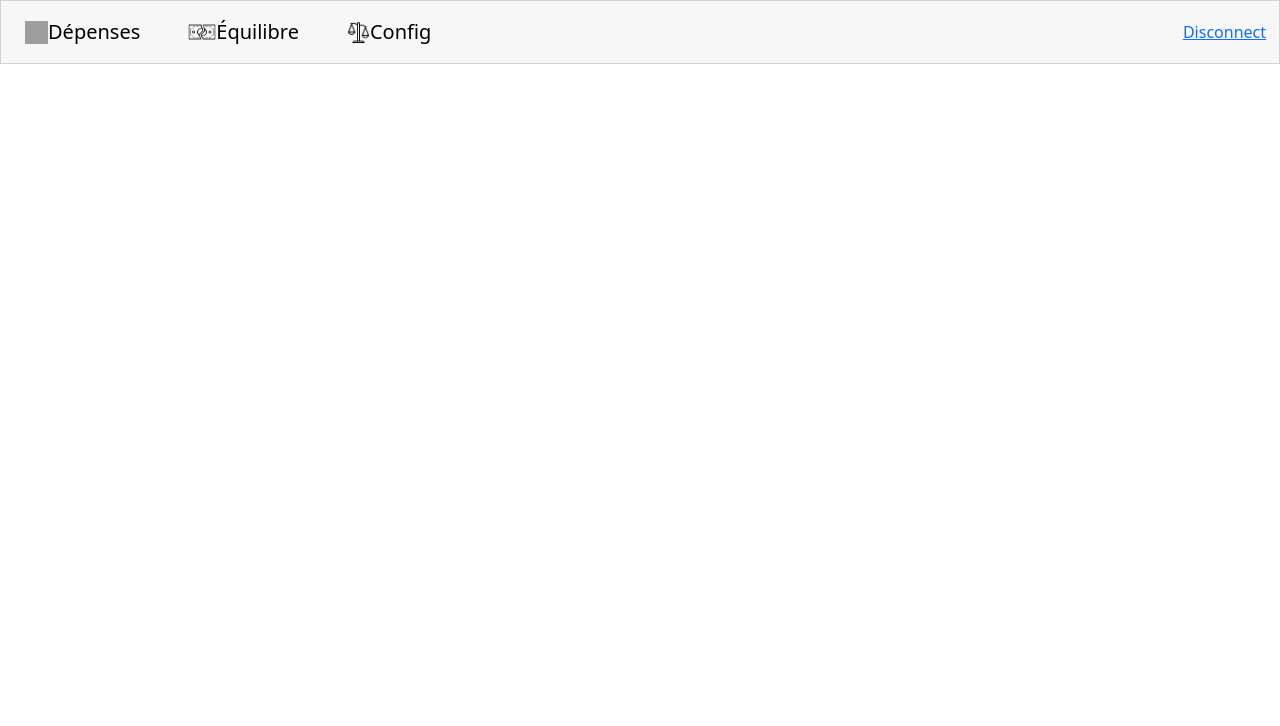
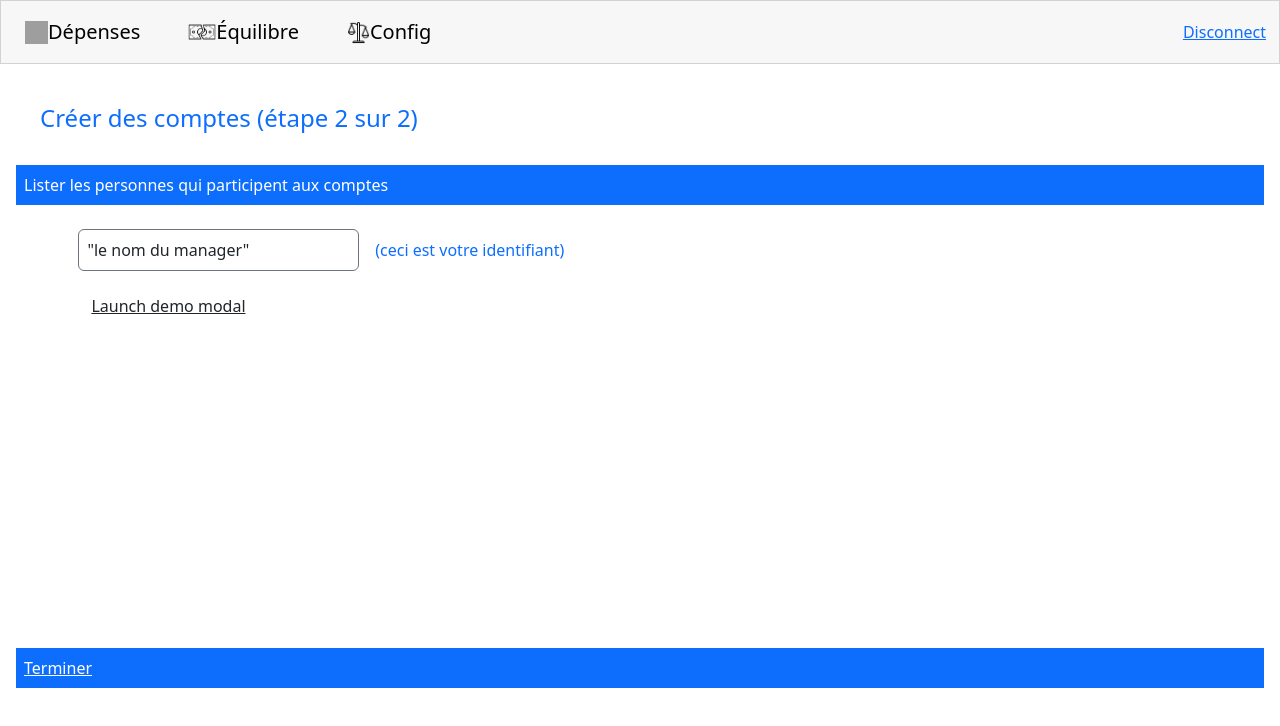
Before and after one commit to LouanFlamain/projetFullStack, a React (Create React App) app in the folder frontend/: page /createTenant in a window 1280 px wide. Shown: the top 726 px of the page. Built offline with nearby package versions, Linux system fonts and the light colour scheme; grey boxes are pictures that could not be loaded.

Commit message:
createTenant second step manager set up

```diff
--- a/frontend/src/App.js
+++ b/frontend/src/App.js
@@ -7,6 +7,7 @@ import Equilibre from "./pages/equilibre";
 import Depense from "./pages/depense";
 import Login from "./pages/login";
 import Register from "./pages/register";
+import CreateTenant from "./pages/createTenant";
 
 function App() {
   let test = true;
@@ -17,6 +18,7 @@ function App() {
           <Header />
           <Routes>
             <Route path="/login" element={<Login />} />
+            <Route path="/createTenant" element={<CreateTenant />} />
             <Route path="/register" element={<Register />} />
             <Route path="/config" element={<Config />} />
             <Route path="/depense" element={<Depense />} />
--- a/frontend/src/index.css
+++ b/frontend/src/index.css
@@ -7,3 +7,15 @@
   background-color: #d1d1d1;
   cursor: pointer;
 }
+
+.create-tenant {
+  height: 80vh;
+  display: flex;
+  flex-direction: column;
+}
+.create-tenant__content{
+  width: 90%;
+}
+.create-tenant__info {
+  gap: 1rem;
+}
--- /dev/null
+++ b/frontend/src/pages/createTenant.jsx
@@ -0,0 +1,56 @@
+import React from "react";
+import { Link } from "react-router-dom";
+
+export default function CreateTenant() {
+    const submit = (event) => {
+      event.preventDefault();
+    };
+    return (
+        <div className="create-tenant p-3">
+            <h1 className="h4 p-4 text-primary">Créer des comptes (étape 2 sur 2) </h1>
+            <div className="p-2 bg-primary">
+                <p className="mb-0 text-white">Lister les personnes qui participent aux comptes</p>
+            </div>
+
+
+            <div className="create-tenant__content pt-4 pb-2 mx-auto ">
+                <div className="d-flex flex-row align-items-center create-tenant__info">
+                    <p className="p-2 border border-secondary rounded mb-0 w-25">"le nom du manager"</p>
+                    <p className="mb-0 pl-2 text-primary">(ceci est votre identifiant)</p>
+                </div>
+
+
+                <button type="button" class="btn mt-3" data-toggle="modal" data-target="#exampleModalCenter">
+                <u>Launch demo modal</u>
+                </button>
+
+
+                <div class="modal fade" id="exampleModalCenter" tabindex="-1" role="dialog" aria-labelledby="exampleModalCenterTitle" aria-hidden="true">
+                <div class="modal-dialog modal-dialog-centered" role="document">
+                    <div class="modal-content">
+                    <div class="modal-header">
+                        <h5 class="modal-title" id="exampleModalLongTitle">Modal title</h5>
+                        <button type="button" class="close" data-dismiss="modal" aria-label="Close">
+                        <span aria-hidden="true">&times;</span>
+                        </button>
+                    </div>
+                    <div class="modal-body">
+                        ...
+                    </div>
+                    <div class="modal-footer">
+                        <button type="button" class="btn btn-secondary" data-dismiss="modal">Close</button>
+                        <button type="button" class="btn btn-primary">Save changes</button>
+                    </div>
+                    </div>
+                </div>
+                </div>
+
+            </div>
+
+            <div className="p-2 bg-primary mt-auto">
+                <p className="mb-0 text-white"><u>Terminer</u></p>
+            </div>
+        </div>
+
+    );
+    }
--- a/frontend/src/pages/login.jsx
+++ b/frontend/src/pages/login.jsx
@@ -12,7 +12,7 @@ export default function Login() {
         <form className="card-body p-5" onSubmit={submit} method="POST">
           <div>
             <label for="inputPassword5" className="form-label">
-              User
+              Prénom
             </label>
             <input
               type="text"
@@ -24,7 +24,7 @@ export default function Login() {
           </div>
           <div>
             <label for="inputPassword5" className="form-label">
-              Password
+              Tapez votre mot de passe
             </label>
             <input
               type="password"
@@ -34,9 +34,11 @@ export default function Login() {
               name="password"
             />
           </div>
-          <button type="input" className="btn btn-primary w-50 mx-auto mt-5">
-            Login
-          </button>
+          <Link to="/createTenant">
+            <button type="input" className="btn btn-primary w-50 mx-auto mt-5">
+              Login
+            </button>
+          </Link>
           <p className="mt-3">
             Pas encore inscrit ? <Link to="/register">cliquez ici</Link>
           </p>
--- a/frontend/src/pages/register.jsx
+++ b/frontend/src/pages/register.jsx
@@ -36,7 +36,7 @@ export default function Register() {
           </div>
           <div className="p-2">
             <label for="inputPassword5" className="form-label">
-              Clé d'identification-tokken-tokken
+              Clé d'identification-token
             </label>
             <input
               type="textrr"
@@ -70,9 +70,11 @@ export default function Register() {
               aria-describedby="passwordHelpBlock"
             />
           </div>
-          <button type="input" className="btn btn-primary w-50 mx-auto mt-5">
-            Valider
-          </button>
+          <Link to="/depense">
+            <button type="input" className="btn btn-primary w-50 mr-100 mt-5">
+              Valider
+            </button>
+          </Link>
           <p className="mt-3">
             Déjà inscrit ? <Link to="/login">cliquez ici</Link>
           </p>
```
Also changed, not shown: frontend/src/App.css (line endings or trailing spaces).
